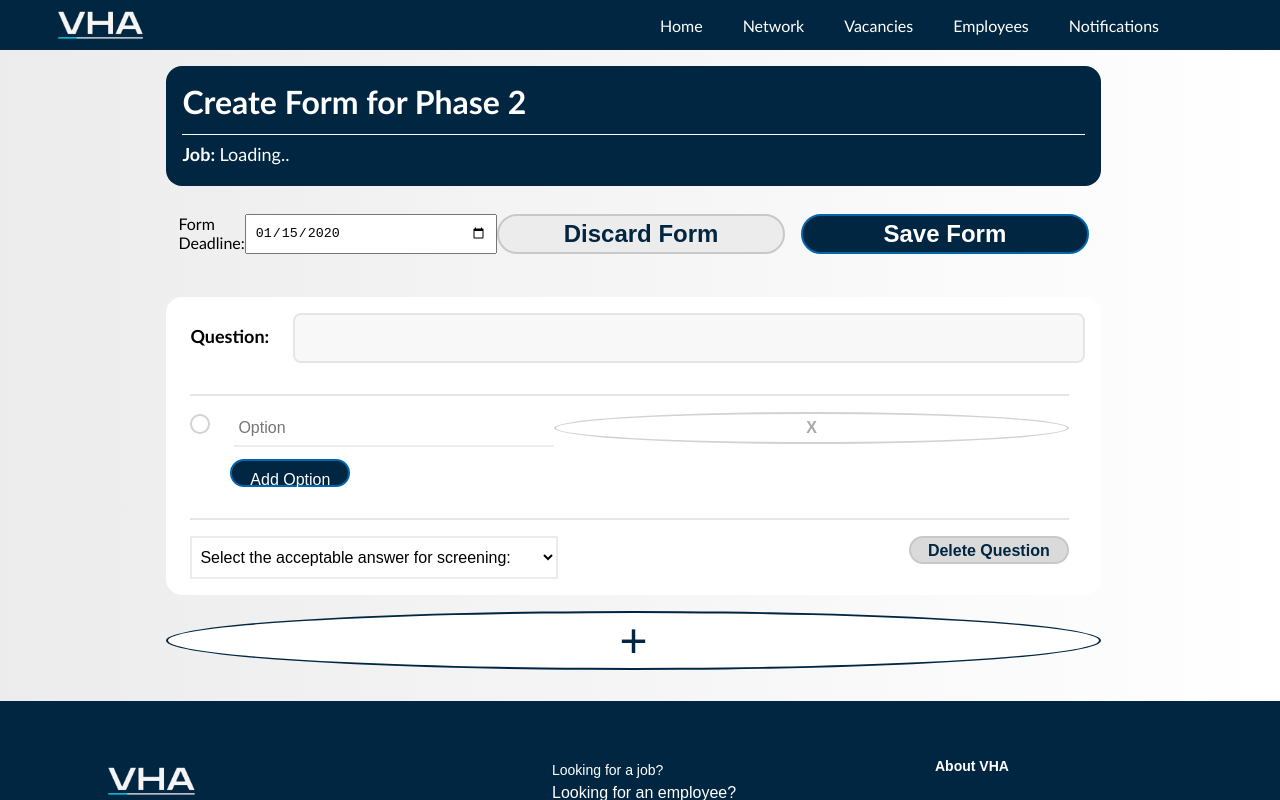
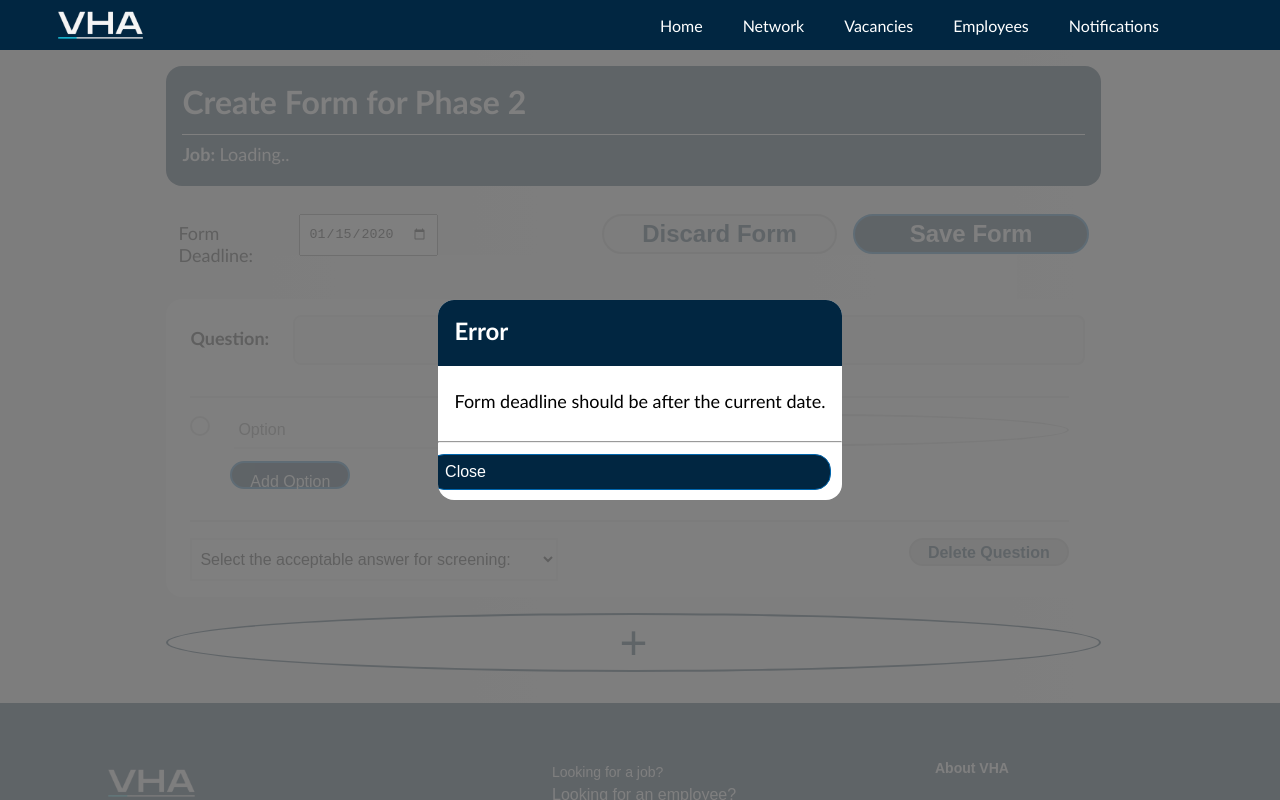
Before and after one commit to nisanadeem909/virtual-hiring-assistant, a React (Create React App) app in the folder my-project/: page /recruiter/job/createform in a window 1280 px wide. Both pictures are taken after typing "2020-01-15" into the empty fields and a click on the button "Save Form". Shown: the top 800 px of the page. Built offline with nearby package versions, Linux system fonts and the light colour scheme.

Commit message:
modal added to form

```diff
--- a/my-project/package.json
+++ b/my-project/package.json
@@ -10,6 +10,7 @@
     "react": "^18.2.0",
     "react-alice-carousel": "^2.8.0",
     "react-dom": "^18.2.0",
+    "react-modal": "^3.16.1",
     "react-router-dom": "^6.19.0",
     "react-scripts": "5.0.1",
     "react-select": "^5.8.0",
--- a/my-project/src/Components/FormScreening/CreateFormNew.js
+++ b/my-project/src/Components/FormScreening/CreateFormNew.js
@@ -2,6 +2,7 @@ import React, { useEffect, useState } from 'react'
 import './CreateFormPage.css';
 import axios from 'axios';
 import { useNavigate } from 'react-router-dom';
+import MessageModal from '../ModalWindows/MessageModal';
 
 
 export default function CreateForm(props) {
@@ -11,6 +12,10 @@ export default function CreateForm(props) {
     const [questions, setQuestions] = useState([{ question: '', options: [''] }]);
     const [job,setJob] = useState({'jobTitle':'Loading..','CVFormLink':'Loading..','AccCVScore': { $numberDecimal: '0' },'CVDeadline':'dd/mm/yyyy','status':'0','jobDescription':'Loading..'})
     const [formDeadline, setFormDeadline] = useState('');
+
+    const [message, setMessage] = useState('');
+    const [messageTitle, setMessageTitle] = useState('');
+    const [openModal, setOpenModal] = useState(false);
 
     const handleDeadlineChange = (event) => {
       const selectedDate = event.target.value;
@@ -74,37 +79,57 @@ export default function CreateForm(props) {
     const saveForm=()=>{
         var flag = true;
         var copy = [...questions];
+
+        if (!formDeadline || formDeadline.trim() == "")
+        {
+            setMessage('Please fill all fields!');
+            setMessageTitle('Error');
+            setOpenModal(true);
+            return;
+        }
+
         const currentDate = new Date().toISOString().split('T')[0]; // Get current date in 'yyyy-mm-dd' format
         const selectedDeadline = new Date(formDeadline).toISOString().split('T')[0]; // Convert formDeadline to 'yyyy-mm-dd' format
 
         if (selectedDeadline <= currentDate) {
-            alert('Form deadline should be after the current date.');
+            setMessage('Form deadline should be after the current date.');
+            setMessageTitle('Error');
+            setOpenModal(true);
             return;
         }
 
         if (selectedDeadline <= job.CVDeadline) {
-            alert('Form deadline should be after the job CV deadline.');
+            setMessage('Form deadline should be after the job CV deadline.');
+            setMessageTitle('Error');
+            setOpenModal(true);
             return;
         }
 
         if (copy.length < 1)
         {
             flag = false;
-            alert("Please enter at least 1 question!")
+            setMessage("Please enter at least 1 question!")
+            setMessageTitle('Error');
+            setOpenModal(true);
+            return;
         }
 
         for (var i = 0; i < copy.length; i++){
             if (!copy[i].question || copy[i].question.trim()=='')
             {
                 flag = false;
-                alert("Please fill all fields!")
+                setMessage("Please fill all fields!")
+                setMessageTitle('Error');
+                setOpenModal(true);
                 break;
             }
 
             if (copy[i].options.length < 2)
             {
                 flag = false;
-                alert("Please enter at least 2 options for each question!")
+                setMessage("Please enter at least 2 options for each question!")
+                setMessageTitle('Error');
+                setOpenModal(true);
                 break;
             }
 
@@ -112,7 +137,9 @@ export default function CreateForm(props) {
                 if (copy[i].options[j].trim()=='')
                 {
                     flag = false;
-                    alert("Please fill all fields!")
+                    setMessage("Please fill all fields!")
+                    setMessageTitle('Error');
+                    setOpenModal(true);
                     break;
                 }
             }
@@ -123,7 +150,9 @@ export default function CreateForm(props) {
             if (!copy[i].answer || copy[i].answer.trim()=='')
             {
                 flag = false;
-                alert("Please select acceptable option for all questions!")
+                setMessage("Please select acceptable option for all questions!")
+                setMessageTitle('Error');
+                setOpenModal(true);
                 break;
             }
         }
@@ -134,12 +163,14 @@ export default function CreateForm(props) {
             axios.post("http://localhost:8000/createform",param).then((response) => {
             // alert(JSON.stringify(response.data));
             if (response.data.status == "success"){
-                alert("Form saved and link to form is: "+response.data.formLink)
-                navigate(-1);
+                setMessage("Form has been saved and link for applicants is: "+response.data.formLink)
+                setMessageTitle('Form Saved');
+                setOpenModal(true);
                 }
-                else
-                alert("Error: "+response.data.error);
-                //alert('hi');
+                else {
+                setMessage(response.data.error);
+                setMessageTitle('Error');
+                setOpenModal(true);}
             })
             .catch(function (error) {
                 alert("Axios Error:" + error);
@@ -205,6 +236,18 @@ export default function CreateForm(props) {
             +
           </button>
         </div>
+        <MessageModal
+        isOpen={openModal}
+        message={message}
+        title={messageTitle}
+        closeModal={() => {
+            setOpenModal(false);
+            //alert(messageTitle);
+            if (messageTitle === 'Form Saved') {
+            navigate(-1);
+            }
+        }}
+      />
       </div>
     )
   }
--- a/my-project/src/Components/FormScreening/CreateFormPage.css
+++ b/my-project/src/Components/FormScreening/CreateFormPage.css
@@ -200,7 +200,16 @@
     padding: 1.5vh;
     border-radius: 2vh;
     display: flex;
-    justify-content: space-between;
+}
+
+.kcreateformpage-formdeadline {
+    font-size: large;
+    margin-top: 1vh;
+}
+
+.kcreateformpage-formdeadline-input {
+    width: 30%;
+    margin-left: 5%;
 }
 
 .kcreateformpage-savebtn {
@@ -224,6 +233,7 @@
     color: #012641;
     border-radius: 3vh;
     font-weight: bold;
+    margin-left: 18%;
 }
 
 .kformquestion-addbtn:hover, .kformquestion-question-delete:hover,.kcreateformpage-addq:hover,.kcreateformpage-cancelbtn:hover,.kcreateformpage-savebtn:hover{
--- a/my-project/src/Components/JobDashboard/JobDashboardPage.js
+++ b/my-project/src/Components/JobDashboard/JobDashboardPage.js
@@ -17,7 +17,7 @@ export default function JobDashboardPage() {
     const [content,setContent] = useState(<img src={loading} className='kjobdashboardpage-loading-img'></img>)
     const [activeTab,setActiveTab] = useState(0);
 
-    var tempJobID = '657b4b1e9e4587758c2e4cdc';
+    var tempJobID = '657d8450b8b282677e3d4942';
     const [job,setJob] = useState(null);
 
     useEffect(() => {
--- /dev/null
+++ b/my-project/src/Components/ModalWindows/MessageModal.js
@@ -0,0 +1,25 @@
+import React from 'react';
+import Modal from 'react-modal';
+import './Modal.css'
+
+const MessageModal = ({ isOpen, message, title, closeModal }) => {
+  return (
+    <Modal
+      className='Modal'
+      isOpen={isOpen}
+      onRequestClose={closeModal}
+      contentLabel="Message Modal"
+    >
+    <div className='ModalContent'>
+        <div className='kmodal-title-div'>
+            {title && <label className='kmodal-title'>{title}</label>}
+        </div>
+        {message && <label className='kmodal-msg'>{message}</label>}
+        <hr className='kmodal-hr'></hr>
+      <button  className='kmodal-closebtn' onClick={closeModal}>Close</button>
+    </div>
+    </Modal>
+  );
+};
+
+export default MessageModal;
--- /dev/null
+++ b/my-project/src/Components/ModalWindows/Modal.css
@@ -0,0 +1,52 @@
+.Modal {
+    display: flex;
+    justify-content: center;
+    align-items: center;
+    width: 100%;
+    height: 100%;
+    background-color: rgba(0, 0, 0, 0.5);
+  }
+
+  .ModalContent {
+    background-color: white;
+    border-radius: 2vh;
+    min-width: 30%;
+    max-width: 80%;
+    max-height: 80%;
+    overflow: auto;
+    visibility: visible;
+  }
+
+  .kmodal-title {
+    font-size: x-large;
+    font-weight: bold;
+  }
+
+  .kmodal-title-div {
+    background-color: #012641;
+    color: white;
+    padding: 2vh;
+  }
+
+  .kmodal-msg {
+    font-size: large;
+    padding: 3vh 2vh;
+  }
+
+  .kmodal-closebtn {
+    float: right;
+    margin: 1.3vh;
+    background-color: #012641;
+    color: white;
+    display: flex;
+    font-size: 2vh;
+    border: 1px solid #0066ae;
+    border-radius: 2vh;
+    padding: 1vh 2vh;
+  }
+
+  .kmodal-closebtn:hover {
+    background-color: #60B3D1;
+    border-color: #519eba;
+    color: white;
+  }
```
Also changed, not shown: 2 other files (tests, documents, lock files or other folders).
